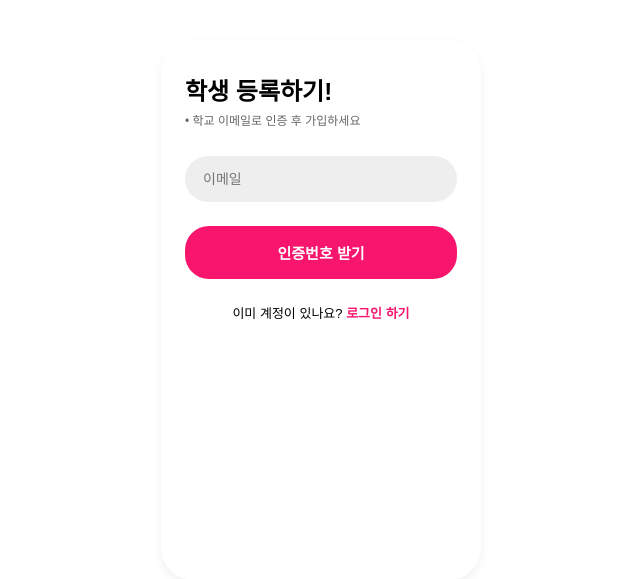
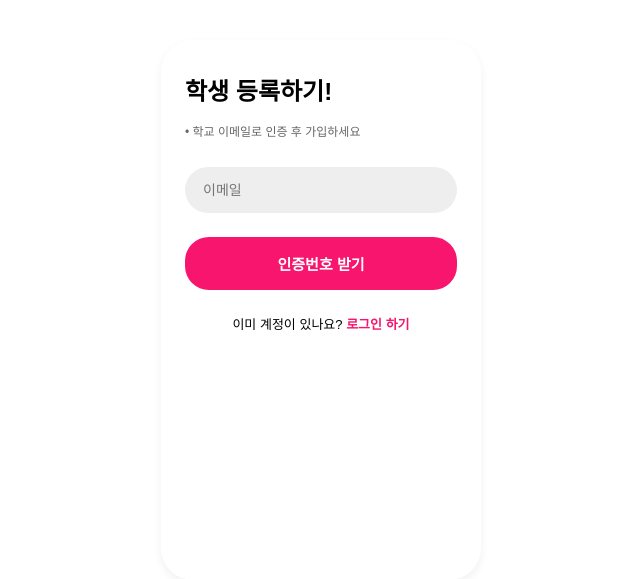
Before and after one commit to sebizt/ohsung_carnation, a Flask app: page /signup in a window 1280 px wide. Shown: the top 579 px of the page, without its empty margins (319-959 px from the left). Run offline with Flask 3, Linux system fonts and the light colour scheme; some libraries are stand-ins or nearby versions; some web fonts are replaced.

Commit message:
Update signup.css

```diff
--- a/static/signup.css
+++ b/static/signup.css
@@ -113,3 +113,7 @@ h1 {
 .btn-resend:hover {
   color: #d60a58;
 }
+
+p {
+  margin-top: 15px;
+}
```
